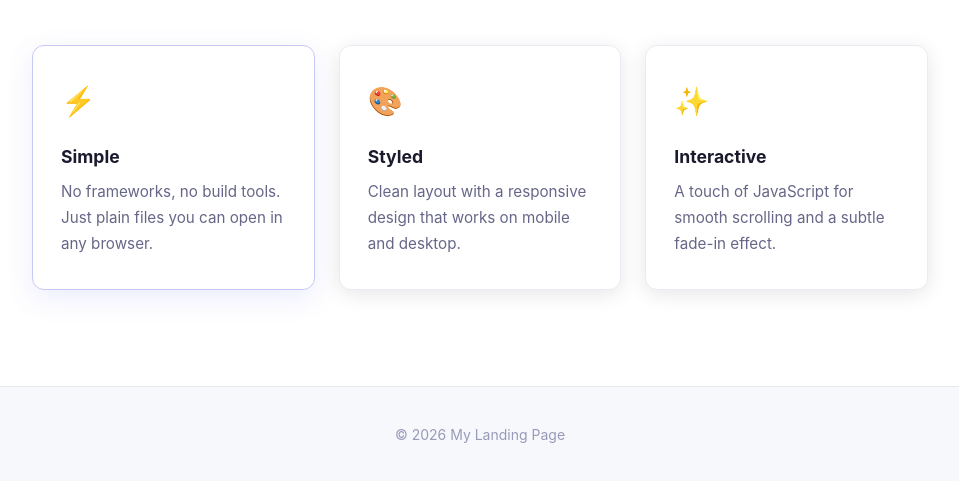
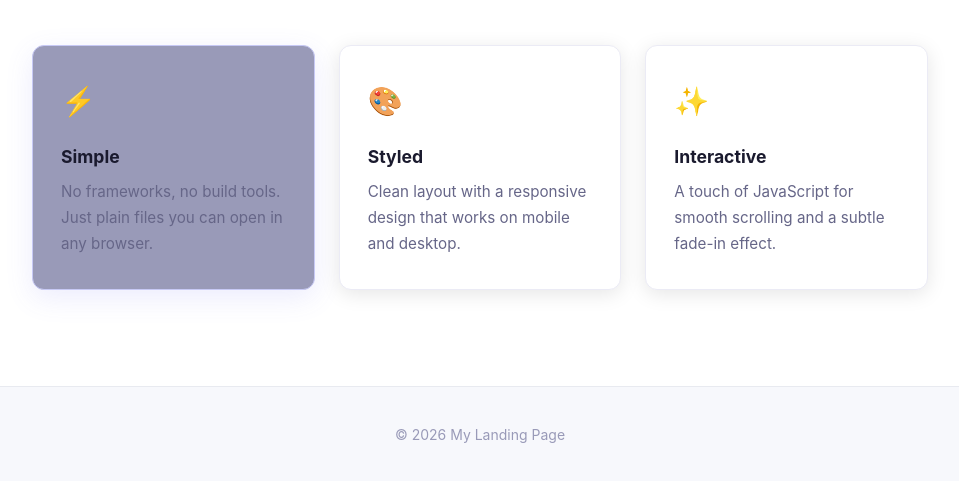
Before and after one commit to noy-cohen/test-landing-page, a plain HTML site: page index.html in a window 1280 px wide. In both pictures the pointer is over the element 333 px from the left and 808 px from the top of the page. Shown: the part 641-1122 px from the top of the page, without its empty margins (160-1119 px from the left). Drawn offline with Linux system fonts and the light colour scheme.

Commit message:
Different BG color

```diff
--- a/style.css
+++ b/style.css
@@ -105,6 +105,7 @@ body {
 .card:hover {
   box-shadow: 0 8px 28px rgba(99, 102, 241, 0.12);
   border-color: #c7c9f5;
+  background: #999ab8;
 }
 
 .card.visible {
```
